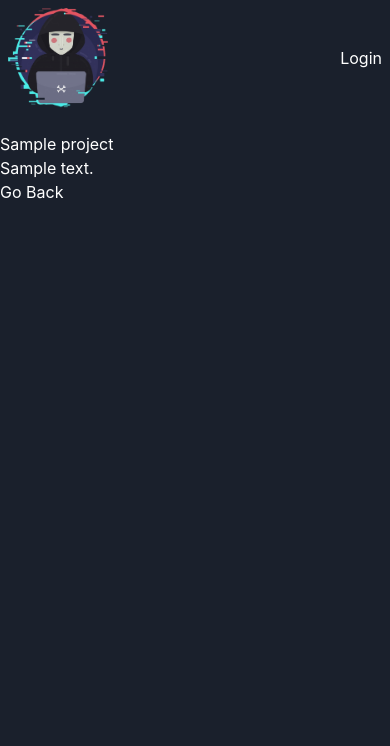
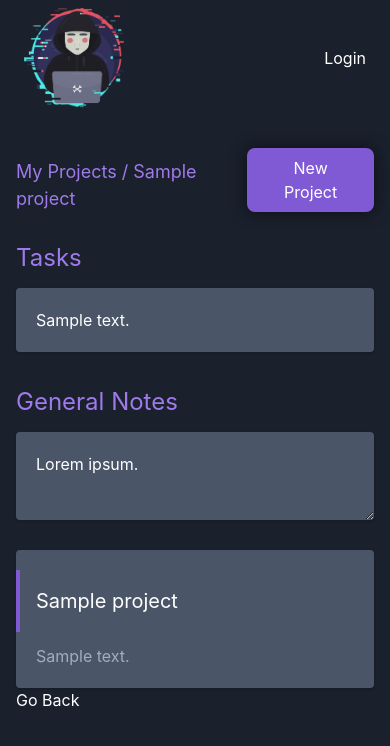
Before and after one commit to KaLe2000/supreme-waddle, a Laravel app: template resources/views/projects/show.blade.php in a window 390 px wide. Shown: the top 746 px of the page. Run offline with Laravel 8, Linux system fonts and the light colour scheme; the template is opened without the code that fills it: most values are stand-ins (such as "Sample title", 1, 10 or a date in 2020); style sheets or scripts are compiled from the project's sources.

Commit message:
update the project show view and starting add tasks to project

```diff
--- a/resources/sass/app.scss
+++ b/resources/sass/app.scss
@@ -2,9 +2,17 @@
 
 @import "tailwindcss/components";
 
+.section {
+  @apply .px-4;
+}
+
 .button {
   @apply .bg-purple-600 .rounded-lg .py-2 .px-5 .text-center;
   box-shadow: 0px 0px 15px 0px rgba(0, 0, 0, 0.6);
+}
+
+.card {
+  @apply .bg-gray-700 .p-5 .rounded .shadow;
 }
 
 @import "tailwindcss/utilities";
--- a/resources/views/layouts/app.blade.php
+++ b/resources/views/layouts/app.blade.php
@@ -21,7 +21,7 @@
 </head>
 <body class="bg-gray-900 text-white">
     <div id="app">
-        <nav class="bg-gray-900">
+        <nav class="bg-gray-900 section">
             <div class="container mx-auto">
                 <div class="flex justify-between items-center p-2">
                     <h1>
@@ -68,7 +68,7 @@
             </div>
         </nav>
 
-        <main class="container mx-auto py-4">
+        <main class="container mx-auto py-4 section">
             @yield('content')
         </main>
     </div>
--- /dev/null
+++ b/resources/views/projects/card.blade.php
@@ -0,0 +1,8 @@
+<div class="card">
+    <h3 class="font-normal text-xl py-4 -ml-5 mb-3 border-l-4 border-purple-600 pl-4">
+        <a href="{{ $project->path() }}">{{ $project->title }}</a>
+    </h3>
+    <div class="text-gray-500">
+        {{ Str::limit($project->description, 100) }}
+    </div>
+</div>
--- a/resources/views/projects/show.blade.php
+++ b/resources/views/projects/show.blade.php
@@ -1,13 +1,39 @@
 @extends('layouts.app')
 
 @section('content')
-    <div class="row justify-content-center">
-        <div class="col">
-            <h1>{{ $project->title }}</h1>
-            <p>
-                {{ $project->description }}
+    <header class="flex items-center mb-3 py-4">
+        <div class="flex justify-between items-end w-full">
+            <p class="text-lg text-purple-500">
+                <a href="{{ route('projects.index') }}">My Projects</a> / {{ $project->title }}
             </p>
-            <a href="{{ route('projects.index') }}">Go Back</a>
+            <a class="button" href="{{ route('projects.create') }}">New Project</a>
         </div>
-    </div>
+    </header>
+
+    <main>
+        <div class="lg:flex -mx-3">
+            <div class="lg:w-3/4 px-3 mb-6">
+                <div class="mb-8">
+                    <h2 class="text-purple-500 text-2xl mb-3">Tasks</h2>
+
+                    @forelse($project->tasks as $task)
+                        <div class="card mb-3">{{ $task->body }}</div>
+                    @empty
+                        <div class="card mb-3">Lorem ipsum.</div>
+                    @endforelse
+                </div>
+                <div>
+                    <h2 class="text-purple-500 text-2xl mb-3">General Notes</h2>
+
+                    <textarea class="card w-full">Lorem ipsum.</textarea>
+                </div>
+            </div>
+
+
+            <div class="lg:w-1/4 px-3">
+                @include ('projects.card')
+                <a href="{{ route('projects.index') }}">Go Back</a>
+            </div>
+        </div>
+    </main>
 @endsection
--- a/routes/web.php
+++ b/routes/web.php
@@ -20,6 +20,8 @@ Route::group(['middleware' => 'auth'], function () {
     Route::get('/projects/create', 'ProjectController@create')->name('projects.create');
     Route::post('/projects', 'ProjectController@store')->name('projects.store');
     Route::get('/projects/{project}', 'ProjectController@show')->name('projects.show');
+
+    Route::post('/projects/{project}/tasks', 'ProjectTasksController@store')->name('tasks.store');
 });
 
 Auth::routes();
```
Also changed, not shown: app/Http/Controllers/ProjectTasksController.php (added, +18 -0 lines), app/Project.php (+10 -0 lines), app/Task.php (added, +10 -0 lines), database/factories/TaskFactory.php (added, +15 -0 lines), resources/views/projects/index.blade.php (+1 -8 lines), tests/Feature/ManageProjectsTest.php (+4 -4 lines), tests/Feature/ProjectTasksTest.php (added, +49 -0 lines), tests/Feature/uProjectTest.php (+11 -0 lines), tests/TestCase.php (+4 -0 lines), database/migrations/2020_01_30_152837_create_tasks_table.php (added), public/css/app.css.
